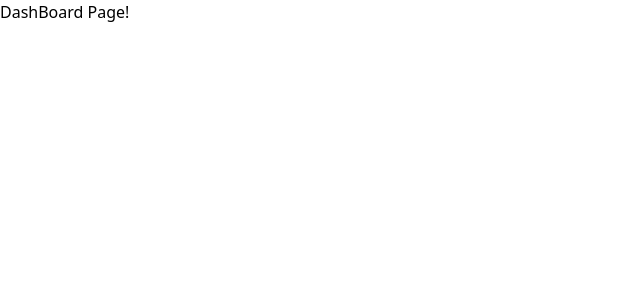
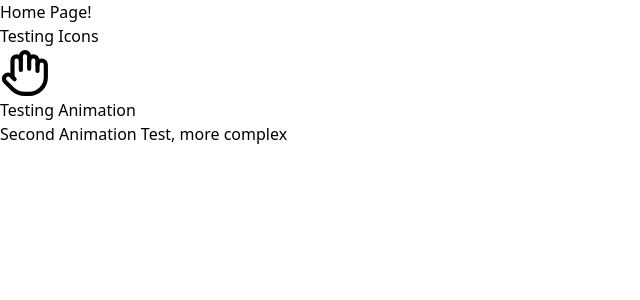
Before and after one commit to nicolasgghg/ProjetoReact, a React (Vite) app: page / in a window 1280 px wide. Shown: the top 300 px of the page, without its empty margins (0-640 px from the left). Built offline with nearby package versions, Linux system fonts and the light colour scheme.

Commit message:
fix: change initial route to Home

```diff
--- a/src/app/routes/main.tsx
+++ b/src/app/routes/main.tsx
@@ -7,8 +7,8 @@ export const AppRoute = () => {
         <BrowserRouter>
             <Routes>
                 <Route path="/*" element={<Home />}></Route>
-                <Route path="/" element={<Dashboard />}></Route>
-                <Route path="/home" element={<Home />}></Route>
+                <Route path="/Dashboard" element={<Dashboard />}></Route>
+                <Route path="/" element={<Home />}></Route>
             </Routes>
         </BrowserRouter>
     )
```
